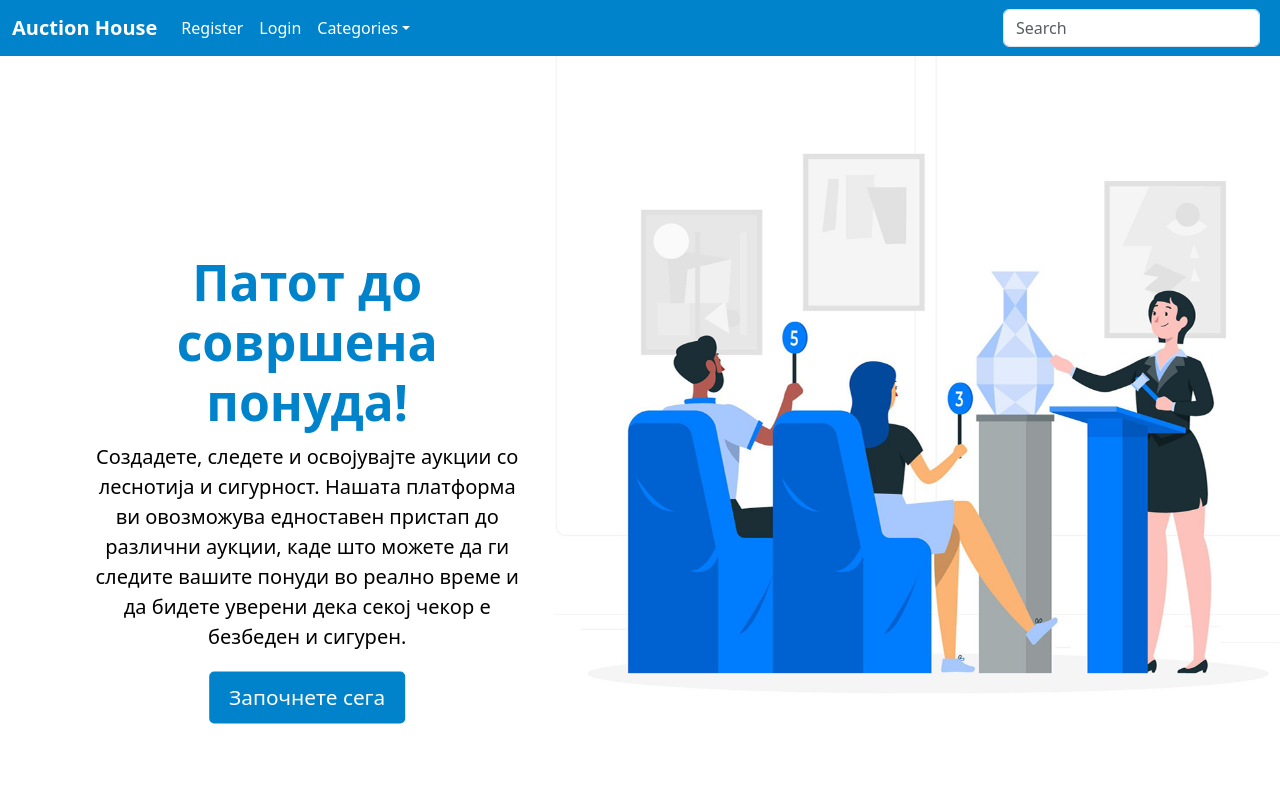
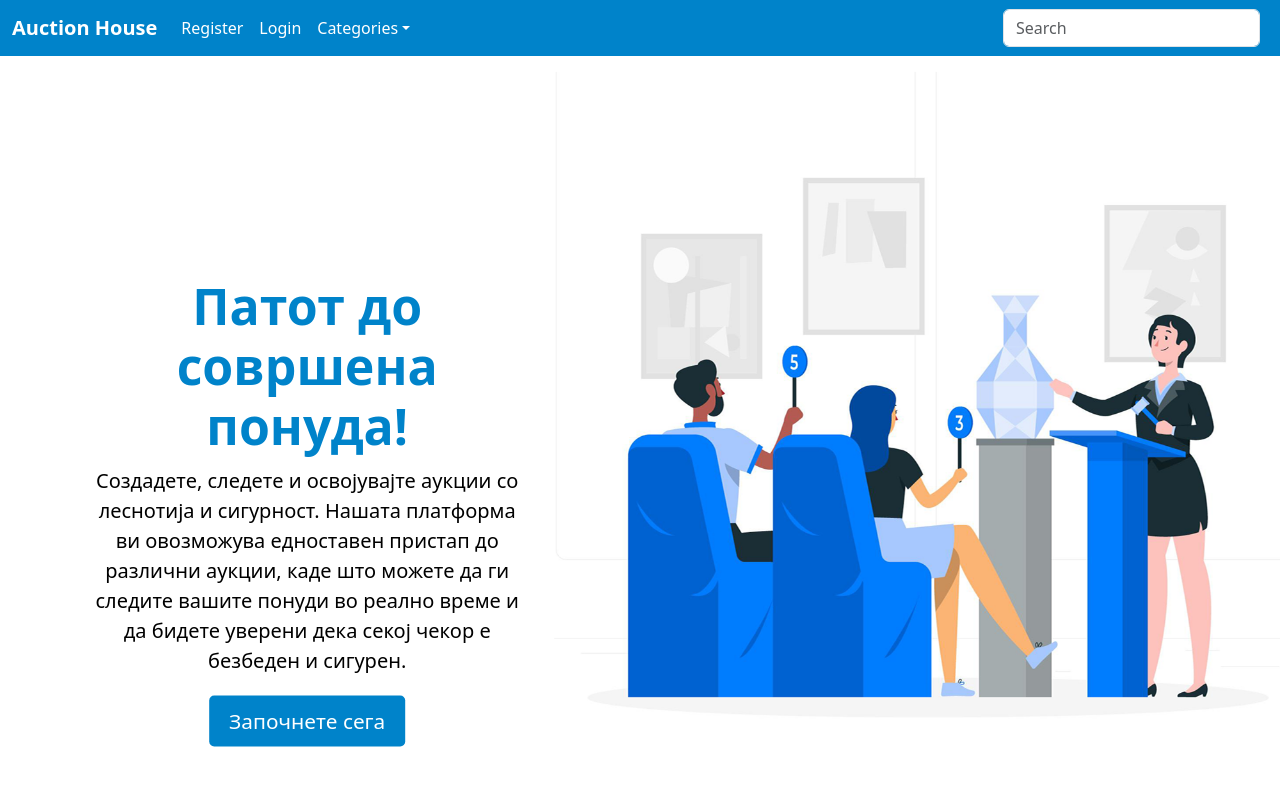
Before and after one commit to martinristow/front-end-auction-house, a React (Vite) app in the folder auction-house/: page / in a window 1280 px wide. Shown: the top 786 px of the page. Built offline with nearby package versions, Linux system fonts and the light colour scheme; sample sign-in values are in the browser's storage.

Commit message:
Little Change

```diff
--- a/auction-house/src/Components/HomeImage.css
+++ b/auction-house/src/Components/HomeImage.css
@@ -1,17 +1,19 @@
-
+body, html {
+    height: 100%; /* Осигурува целосна висина за страницата */
+    margin: 0; /* Отстранува стандардни маргини */
+    padding: 0;
+}
 
 .full-screen-container {
-    position: absolute;
-    height: 94.1vh; /* Направи сликата да биде само за големината на првиот поглед */
-    width: 100%;
-    /*right: 0;*/
-    overflow: hidden; /* Не дозволува скролување по сликата */
+    position: relative; /* Поставување на relative за нормално позиционирање на останатите елементи */
+    height: 100vh; /* Поставување на висина за целосниот екран */
+    overflow: hidden;
 }
 
 .full-screen-image {
     width: 100%;
     height: 100%;
-    object-fit: cover; /* Одговара на целата ширина и висина без да ја деформира сликата */
+    object-fit: cover;
 }
 
 .image-overlay {
@@ -21,11 +23,10 @@
     transform: translate(-40%, -40%);
     text-align: center;
     color: #000000;
-    /*background-color: rgba(84, 123, 154, 0.95); !* Лесно затемнување на позадината *!*/
     padding: 40px;
     border-radius: 10px;
     width: 40%;
-    /*z-index: 1; !* За да бидете сигурни дека текстот ќе биде над сликата *!*/
+    z-index: 1; /* Текстот ќе биде над сликата */
 }
 
 .image-overlay h1 {
```
